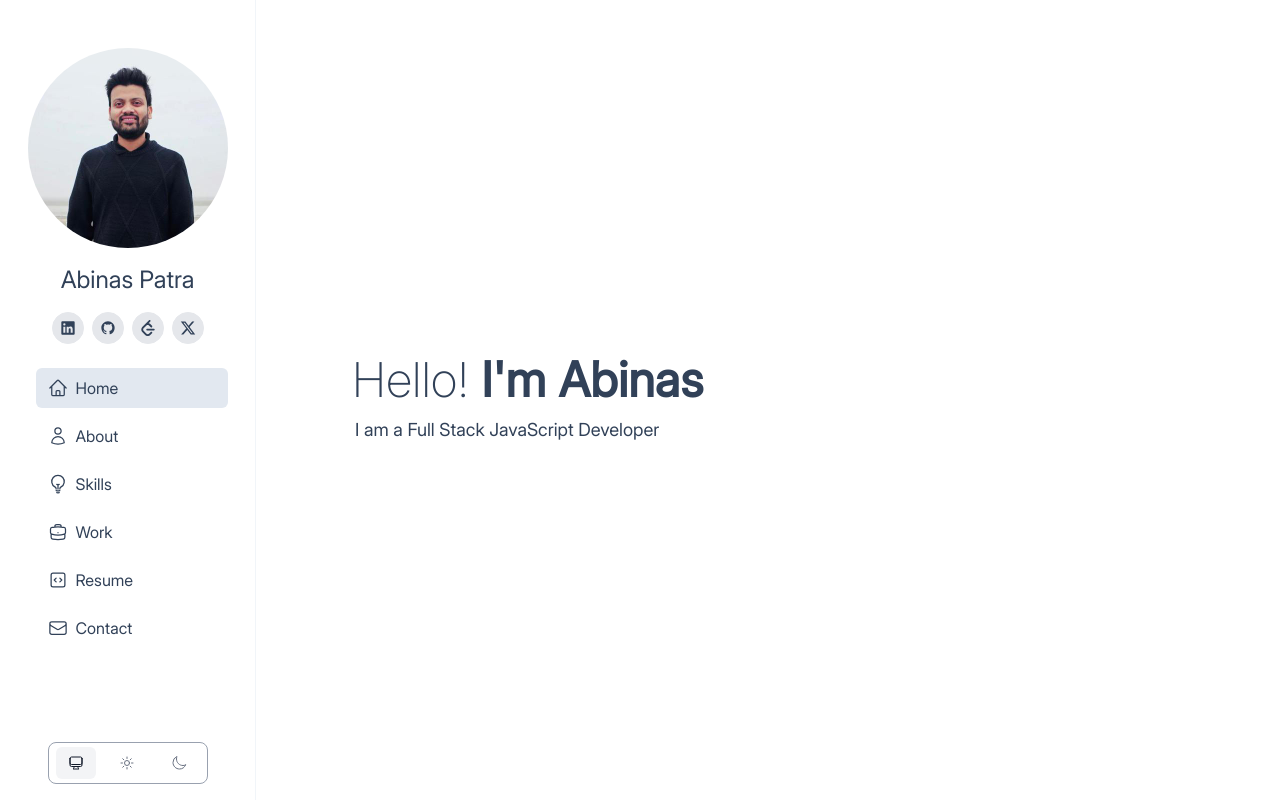
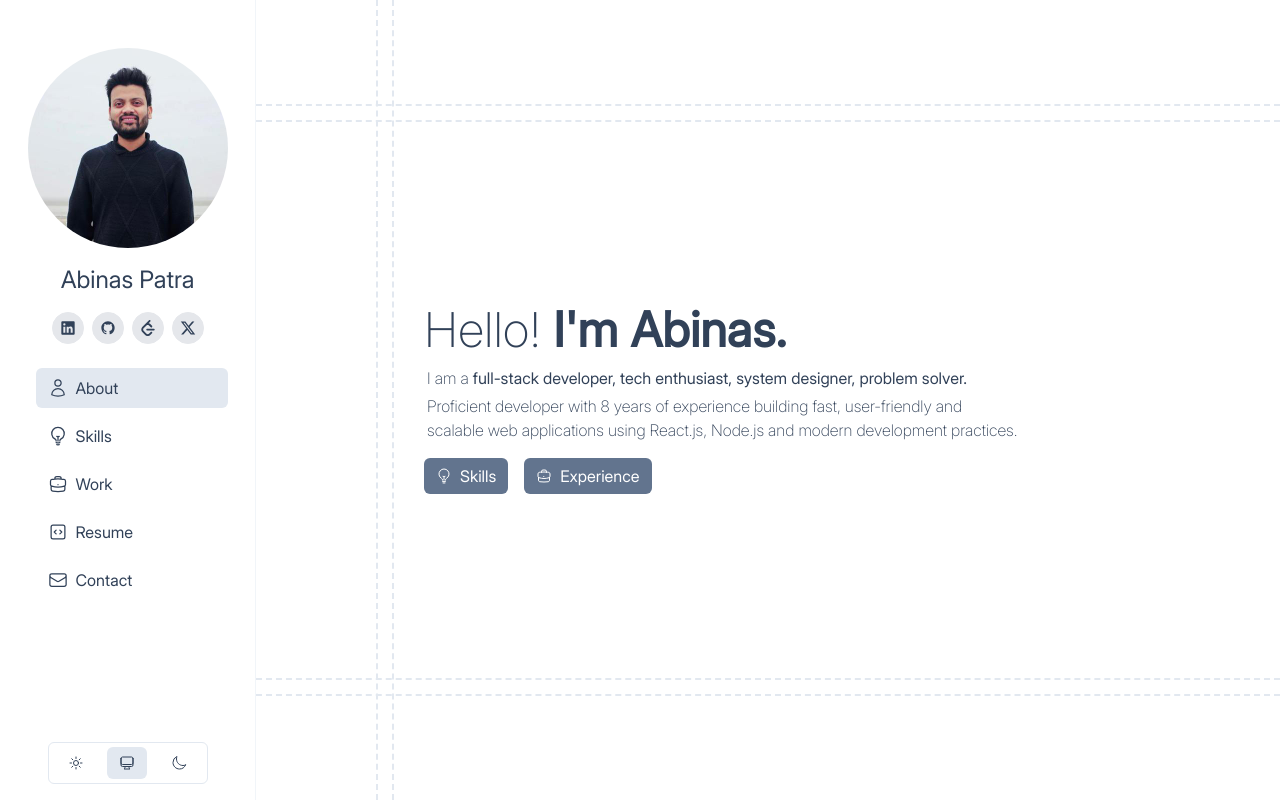
Before and after one commit to abinasn/abinasn.github.io, a React (Vite) app: page /#/ in a window 1280 px wide. Built offline with nearby package versions, Linux system fonts and the light colour scheme.

Commit message:
theme hook

```diff
--- a/src/App.tsx
+++ b/src/App.tsx
@@ -2,11 +2,11 @@ import { createHashRouter, RouterProvider } from "react-router-dom";
 
 import Layout from "./layout";
 import Home from "./home";
-import About from "./about";
 import Skill from "./skills";
 import Work from "./work";
 import Contact from "./contact";
 import Resume from "./resume";
+import { ThemeProvider } from "./hooks/theme";
 
 const router = createHashRouter([
   {
@@ -14,7 +14,6 @@ const router = createHashRouter([
     element: <Layout />,
     children: [
       { path: "/", element: <Home /> },
-      { path: "/about", element: <About /> },
       { path: "/skill", element: <Skill /> },
       { path: "/work", element: <Work /> },
       { path: "/contact", element: <Contact /> },
@@ -24,5 +23,9 @@ const router = createHashRouter([
 ]);
 
 export default function App() {
-  return <RouterProvider router={router} />;
+  return (
+    <ThemeProvider>
+      <RouterProvider router={router} />
+    </ThemeProvider>
+  );
 }
--- a/src/about/index.tsx
+++ /dev/null
@@ -1,9 +0,0 @@
-
-function About() {
-    return (
-      <div>
-        About</div>
-    )
-  }
-
-  export default About
--- /dev/null
+++ b/src/components/button.tsx
@@ -0,0 +1,32 @@
+import React from "react";
+
+interface ButtonProps {
+  children: React.ReactNode;
+  onClick: (event: React.MouseEvent) => void;
+  variant?: "default" | "primary" | "success" | "danger";
+  className?: string;
+  size?: "small" | "medium" | "large";
+}
+
+export default function Button({ children, onClick, className, variant = "default", size = "medium" }: ButtonProps) {
+  const baseStyles = "flex items-center justify-center gap-2 rounded-md font-medium transition-all duration-200 w-fit cursor-pointer";
+
+  const variants = {
+    default: "bg-gray-300 text-black hover:bg-gray-400",
+    success: "bg-green-600 text-white hover:bg-green-700",
+    primary: "bg-slate-500 text-white hover:bg-slate-700 dark:bg-stone-600 dark:hover:bg-stone-800",
+    danger: "bg-red-600 text-white hover:bg-red-700",
+  };
+
+  const sizes = {
+    small: "px-2 py-1",
+    medium: "px-3 py-1.5",
+    large: "px-4 py-2"
+  };
+
+  return (
+    <button onClick={onClick} className={`${baseStyles} ${sizes[size]} ${variants[variant]} ${className}`}>
+      {children}
+    </button>
+  );
+}
--- a/src/home/index.tsx
+++ b/src/home/index.tsx
@@ -1,10 +1,47 @@
+import {
+  LightBulbIcon,
+  BriefcaseIcon
+} from '@heroicons/react/24/outline';
+
+import Button from "../components/button";
+
 function Home() {
+  const handleClick = () => {
+
+  }
   return (
-    <div className="h-screen flex flex-col items-start justify-center text-center p-24 max-md:p-4 animate-texts">
-      <p className="text-5xl">
-        <span className="font-light">Hello!</span> <b>I'm Abinas</b>
-      </p>
-      <p className="mt-3 text-lg pl-[3px]"><span>I am a Full Stack JavaScript Developer</span></p>
+    <div className="relative h-screen flex items-center justify-start px-42 max-md:px-24">
+      <div className="absolute top-26 left-0 right-0 border-b-2 border-dashed animate-dotted-border border-slate-200 dark:border-stone-900 animate-home-borders-fadeIn"></div>
+      <div className="absolute top-30 left-0 right-0 border-b-2 border-dashed animate-dotted-border border-slate-200 dark:border-stone-900 animate-home-borders-fadeIn"></div>
+      <div className="h-full absolute left-26 top-0 bottom-0 border-l-2 border-dashed animate-dotted-border border-slate-200 dark:border-stone-900 mx-4 animate-home-borders-fadeIn"></div>
+      <div className="h-full absolute left-30 top-0 bottom-0 border-l-2 border-dashed animate-dotted-border border-slate-200 dark:border-stone-900 mx-4 animate-home-borders-fadeIn"></div>
+
+      <div className="flex flex-col animate-texts">
+        <p className="text-5xl">
+          <span className="font-light">Hello!</span> <b>I'm Abinas.</b>
+
+        </p>
+        <p className="mt-3 text-md pl-[3px]">
+          <span className='font-light'>I am a</span>
+          <span> full-stack developer, tech enthusiast, system designer, problem solver.</span>
+        </p>
+        <p className="mt-1 text-md pl-[3px] font-light">
+          Proficient developer with 8 years of experience building fast, user-friendly and <br /> scalable web applications using React.js, Node.js and modern development practices.
+        </p>
+        <div className='flex gap-4'>
+          <Button onClick={handleClick} variant="primary" className="mt-4">
+            <LightBulbIcon className='w-4 h-4 font-sans' />
+            Skills
+          </Button>
+          <Button onClick={handleClick} variant="primary" className="mt-4">
+            <BriefcaseIcon className='w-4 h-4 font-sans' />
+            Experience
+          </Button>
+        </div>
+      </div>
+
+      <div className="absolute bottom-26 left-0 right-0 border-b-2 border-dashed animate-dotted-border border-slate-200 dark:border-stone-900 animate-home-borders-fadeIn"></div>
+      <div className="absolute bottom-30 left-0 right-0 border-b-2 border-dashed animate-dotted-border border-slate-200 dark:border-stone-900 animate-home-borders-fadeIn"></div>
     </div>
   );
 }
--- /dev/null
+++ b/src/hooks/theme.tsx
@@ -0,0 +1,54 @@
+import React, { useState, useEffect, createContext, useContext, useMemo } from 'react';
+
+export type ThemeType = 'system' | 'light' | 'dark';
+type ThemeContextType = {
+  theme: ThemeType;
+  setTheme: React.Dispatch<React.SetStateAction<ThemeType>>;
+};
+
+const defaultState: ThemeContextType = {
+  theme: (localStorage.getItem('theme') as ThemeType) || 'system',
+  setTheme: () => {}
+};
+
+const ThemeContext = createContext<ThemeContextType>(defaultState);
+export const useTheme = () => useContext(ThemeContext);
+
+export const ThemeProvider = ({ children }: { children: React.ReactNode }) => {
+  const [theme, setTheme] = useState<ThemeType>(defaultState.theme);
+
+  useEffect(() => {
+    function updateTheme() {
+      const html = document.documentElement;
+      const isDarkMode = window.matchMedia('(prefers-color-scheme: dark)').matches;
+      if (theme === 'system') {
+        isDarkMode ? html.classList.add('dark') : html.classList.remove('dark');
+      } else {
+        theme === 'dark' ? html.classList.add('dark') : html.classList.remove('dark');
+      }
+      localStorage.setItem('theme', theme);
+    }
+
+    updateTheme();
+
+    const mediaQuery = window.matchMedia('(prefers-color-scheme: dark)');
+    const handleChange = () => {
+      if (theme === 'system') {
+        updateTheme();
+      }
+    };
+
+    mediaQuery.addEventListener('change', handleChange);
+    return () => mediaQuery.removeEventListener('change', handleChange);
+  }, [theme]);
+
+  const value = useMemo(
+    () => ({
+      theme,
+      setTheme
+    }),
+    [theme, setTheme]
+  );
+
+  return <ThemeContext.Provider value={value}>{children}</ThemeContext.Provider>;
+};
--- a/src/index.css
+++ b/src/index.css
@@ -23,12 +23,6 @@
   font-display: swap;
 }
 
-@layer base {
-  html, body {
-    @apply overflow-clip;
-  }
-}
-
 
 @theme {
   --font-sans: 'Inter', sans-serif;
@@ -37,12 +31,13 @@
 
   --font-light: 'Inter ExtraLight', sans-serif;
 
-  --animate-texts: fadeUp 1s ease-out forwards;
+  --animate-texts: fadeUp 0.8s ease-out forwards;
+  --animate-home-borders-fadeIn: fadeIn 0.5s ease-in forwards;
 
   @keyframes fadeUp {
     0%{
       opacity: 0;
-      transform: translateY(50px);
+      transform: translateY(30px);
     }
 
     100%{
@@ -50,4 +45,16 @@
       transform: translateY(0);
     }
   }
+
+  @keyframes fadeIn {
+    0%{
+      opacity: 0;
+    }
+
+    100%{
+      opacity: 1;
+    }
+  }
+
+
 }
--- a/src/layout/sidebar.tsx
+++ b/src/layout/sidebar.tsx
@@ -1,6 +1,5 @@
 import { Link, useLocation } from "react-router-dom";
 import {
-  HomeIcon,
   UserIcon,
   LightBulbIcon,
   BriefcaseIcon,
@@ -8,15 +7,14 @@ import {
   CodeBracketSquareIcon
 } from '@heroicons/react/24/outline';
 import ProfileImage from "../assets/images/me.jpeg"
-import Theme from "./theme";
+import ThemeSelector from "./theme-selector";
 import SocialMedia from "./social-media";
 
 export default function Sidebar() {
   const location = useLocation();
 
   const navItems = [
-    { path: "/", icon: HomeIcon, label: "Home" },
-    { path: "/about", icon: UserIcon, label: "About" },
+    { path: "/", icon: UserIcon, label: "About" },
     { path: "/skill", icon: LightBulbIcon, label: "Skills" },
     { path: "/work", icon: BriefcaseIcon, label: "Work" },
     { path: "/resume", icon: CodeBracketSquareIcon, label: "Resume" },
@@ -40,7 +38,7 @@ export default function Sidebar() {
               to={path}
               className={`flex items-center gap-2 transition-colors px-3 py-2 rounded-md
                 ${location.pathname === path
-                  ? 'dark:bg-stone-800 dark:text-slate-300 bg-slate-200 text-slate-700 font-medium'
+                  ? 'dark:bg-stone-800 dark:text-slate-300 bg-slate-200 text-slate-700'
                   : 'dark:hover:bg-stone-800 dark:hover:text-stone-400 hover:bg-slate-200 hover:text-slate-700'
                 }`}
             >
@@ -50,7 +48,7 @@ export default function Sidebar() {
           </li>
         ))}
       </ul>
-			<Theme />
+			<ThemeSelector />
     </nav>
   );
 }
--- /dev/null
+++ b/src/layout/theme-selector.tsx
@@ -0,0 +1,43 @@
+import { SunIcon, MoonIcon, ComputerDesktopIcon } from '@heroicons/react/24/outline';
+import { useTheme, ThemeType } from '../hooks/theme';
+
+export default function ThemeSelector() {
+  const { theme, setTheme } = useTheme();
+  const themes: { name: string; value: ThemeType; icon: React.ElementType }[] = [
+    {
+      name: 'Light',
+      value: 'light',
+      icon: SunIcon
+    },
+    {
+      name: 'System',
+      value: 'system',
+      icon: ComputerDesktopIcon
+    },
+    {
+      name: 'Dark',
+      value: 'dark',
+      icon: MoonIcon
+    }
+  ];
+
+  return (
+    <div className="bg-white dark:bg-black dark:border-stone-800 rounded-md p-1 border-slate-200 border-1 gap-1 flex justify-around w-40 mx-auto">
+      {themes.map(({ value, icon: Icon }) => (
+        <button
+          key={value}
+          onClick={() => setTheme(value)}
+          className={`
+            flex items-center gap-2 px-3 py-2 rounded-md text-sm cursor-pointer
+            ${theme === value
+              ? 'dark:bg-stone-800 dark:text-slate-300 bg-slate-200 text-slate-700'
+                  : 'dark:hover:bg-stone-800 dark:hover:text-stone-400 hover:bg-slate-200 hover:text-slate-700'
+            }
+          `}
+        >
+          <Icon className="h-4 w-4" />
+        </button>
+      ))}
+    </div>
+  );
+}
--- a/src/layout/theme.tsx
+++ /dev/null
@@ -1,72 +0,0 @@
-import { useState, useEffect } from 'react';
-import { SunIcon, MoonIcon, ComputerDesktopIcon } from '@heroicons/react/24/outline';
-
-export default function Theme() {
-  const [theme, setTheme] = useState(() => {
-    return localStorage.getItem('theme') || 'system';
-  });
-
-  useEffect(() => {
-    function updateTheme() {
-      const html = document.documentElement;
-      const isDarkMode = window.matchMedia('(prefers-color-scheme: dark)').matches;
-      if (theme === 'system') {
-        isDarkMode ? html.classList.add('dark') : html.classList.remove('dark');
-      } else {
-        theme === 'dark' ? html.classList.add('dark') : html.classList.remove('dark');
-      }
-
-      localStorage.setItem('theme', theme);
-    }
-
-    updateTheme();
-
-    const mediaQuery = window.matchMedia('(prefers-color-scheme: dark)');
-    const handleChange = () => {
-      if (theme === 'system') {
-        updateTheme();
-      }
-    };
-
-    mediaQuery.addEventListener('change', handleChange);
-    return () => mediaQuery.removeEventListener('change', handleChange);
-  }, [theme]);
-
-  const themes = [
-    {
-      name: 'System',
-      value: 'system',
-      icon: ComputerDesktopIcon
-    },
-    {
-      name: 'Light',
-      value: 'light',
-      icon: SunIcon
-    },
-    {
-      name: 'Dark',
-      value: 'dark',
-      icon: MoonIcon
-    }
-  ];
-
-  return (
-    <div className="bg-white dark:bg-black dark:border-stone-800 rounded-lg p-1 border-gray-400 border-1 gap-1 flex justify-around w-40 mx-auto">
-      {themes.map(({ value, icon: Icon }) => (
-        <button
-          key={value}
-          onClick={() => setTheme(value)}
-          className={`
-            flex items-center gap-2 px-3 py-2 rounded-md text-sm cursor-pointer
-            ${theme === value
-              ? 'bg-gray-100 dark:bg-stone-800 text-gray-900 dark:text-white'
-              : 'text-gray-500 dark:text-gray-400 hover:bg-gray-100 dark:hover:bg-stone-800'
-            }
-          `}
-        >
-          <Icon className="h-4 w-4" />
-        </button>
-      ))}
-    </div>
-  );
-}
```
